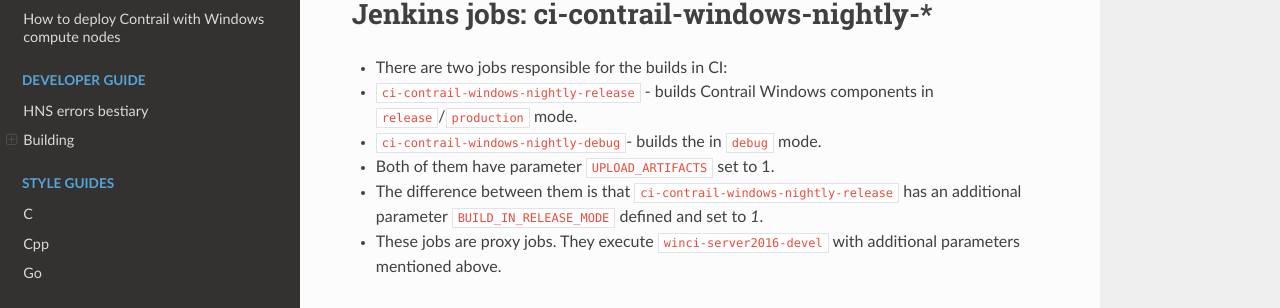
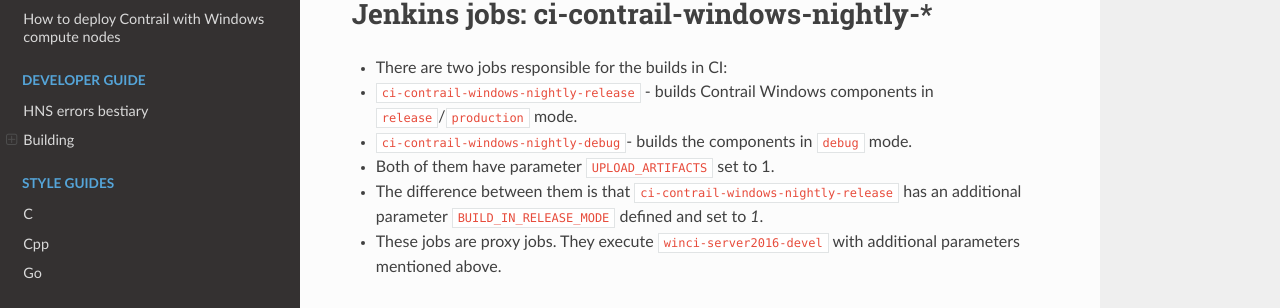
Before and after one commit to piotr-szuberski/contrail-windows-docs, an MkDocs documentation site: the page built from doc/continuous_integration/nightly_builds.md, in a window 1280 px wide. Shown: the part 213-521 px from the top of the page. Built offline with MkDocs 1.6.1, drawn with Linux system fonts in a browser that asks for light colours; nearby versions of some CDN libraries.

Commit message:
Add missing word

```diff
--- a/doc/continuous_integration/nightly_builds.md
+++ b/doc/continuous_integration/nightly_builds.md
@@ -3,7 +3,7 @@
 # Jenkins jobs: ci-contrail-windows-nightly-*
 * There are two jobs responsible for the builds in CI:
   * `ci-contrail-windows-nightly-release` - builds Contrail Windows components in `release`/`production` mode.
-  * `ci-contrail-windows-nightly-debug`- builds the in `debug` mode.
+  * `ci-contrail-windows-nightly-debug`- builds the components in `debug` mode.
   * Both of them have parameter `UPLOAD_ARTIFACTS` set to 1.
   * The difference between them is that `ci-contrail-windows-nightly-release` has an additional parameter `BUILD_IN_RELEASE_MODE` defined and set to _1_.
 * These jobs are proxy jobs. They execute `winci-server2016-devel` with additional parameters mentioned above.
```
